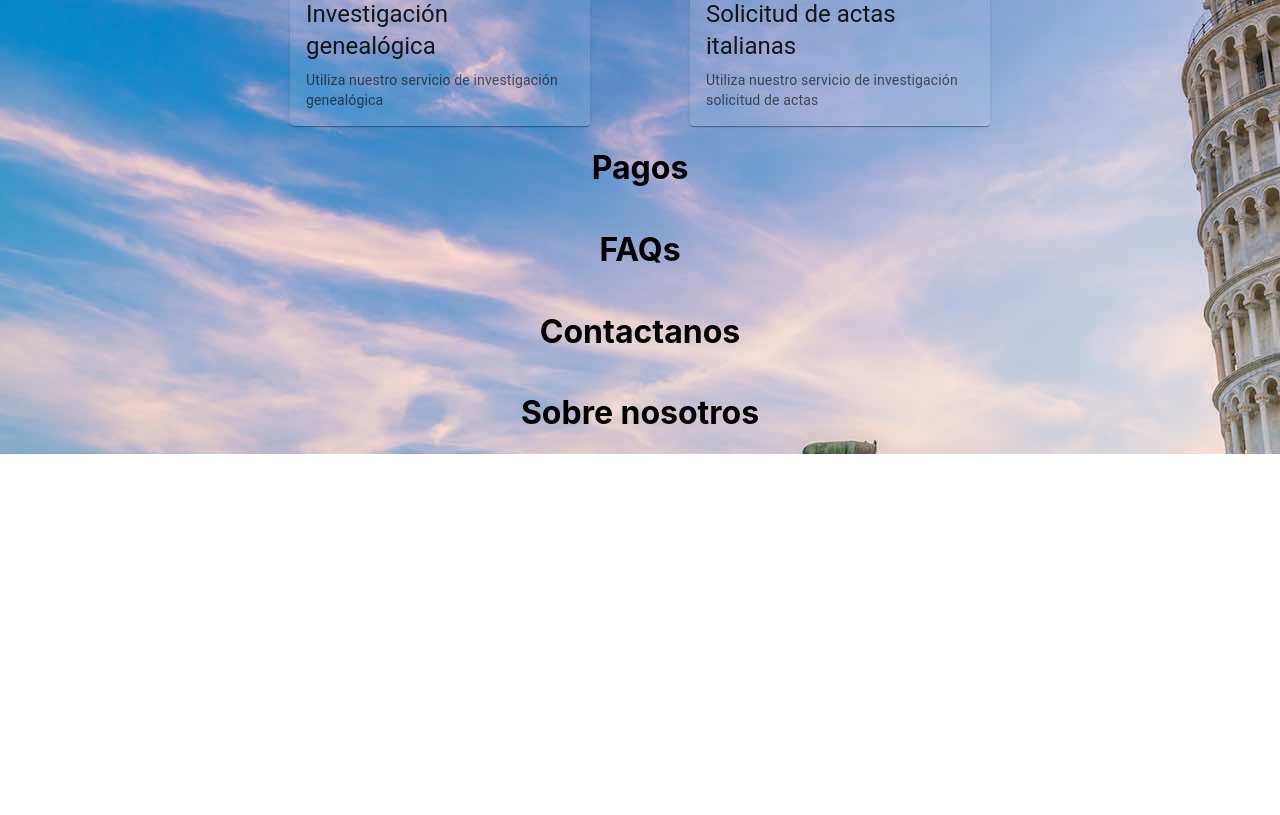
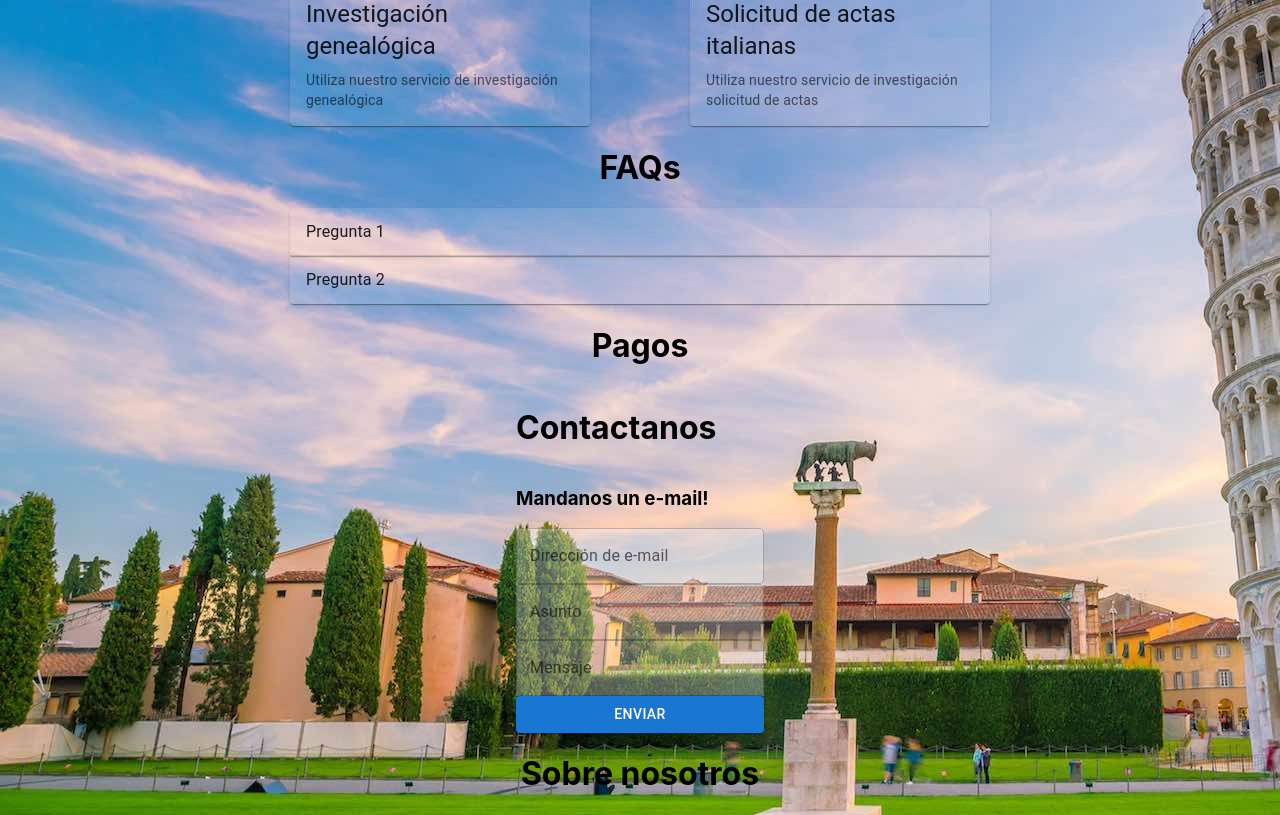
Before and after one commit to tomasrobino/actas-website, a React (Create React App) app: page / in a window 1280 px wide. Shown: the part 420-1235 px from the top of the page. Before the commit the page ends 874 px from the top, so only its background shows below. Built offline with nearby package versions, Linux system fonts and the light colour scheme.

Commit message:
FAQ functionality done and contact skeleton

```diff
--- a/src/App.css
+++ b/src/App.css
@@ -8,7 +8,7 @@
     display: flex;
     flex-direction: row;
     align-items: center;
-    justify-content: flex-end;
+    justify-content: center;
 
 }
 
@@ -45,3 +45,23 @@
 .serviceImg {
     width: 200px;
 }
+
+#faqsDiv {
+    display: flex;
+    flex-direction: column;
+    align-items: center;
+}
+
+.accordion {
+    background-color: rgb(255, 255, 255, 0.1);
+    width: 700px;
+}
+
+#contactForm {
+    display: flex;
+    flex-direction: column;
+}
+
+.formField {
+    background-color: rgb(255, 255, 255, 0.3);
+}
--- a/src/Body.js
+++ b/src/Body.js
@@ -8,8 +8,8 @@ function Body() {
     return(
         <div className="body">
             <Services/>
+            <FAQs/>
             <Payment/>
-            <FAQs/>
             <Contact/>
             <About/>
         </div>
--- a/src/BodySections/Contact.js
+++ b/src/BodySections/Contact.js
@@ -1,6 +1,43 @@
+import { TextField, Button } from "@mui/material";
+import { useState } from "react";
+
 function Contact() {
+    const [error, setError] = useState(false);
+
+    function handleClick() {
+    }
+
     return (
-        <h1 id="contact us">Contactanos</h1>
+        <div>
+            <h1 id="contact us">Contactanos</h1>
+            <div id="contactForm">
+                <h3>Mandanos un e-mail!</h3>
+                <TextField
+                    label="Dirección de e-mail"
+                    type="email"
+                    autoComplete="off"
+                    className="formField"
+                />
+                <TextField
+                    label="Asunto"
+                    type="email"
+                    autoComplete="off"
+                    className="formField"
+                />
+                <TextField
+                    label="Mensaje"
+                    type="text"
+                    autoComplete="off"
+                    className="formField"
+                />
+                <Button
+                    variant="contained"
+                    onClick={handleClick}
+                >
+                    Enviar
+                </Button>
+            </div>
+        </div>
     )
 }
 
--- a/src/BodySections/FAQs.js
+++ b/src/BodySections/FAQs.js
@@ -1,6 +1,31 @@
+import { Accordion, AccordionDetails, AccordionSummary, Typography } from "@mui/material";
+
 function FAQs() {
     return (
-        <h1 id="FAQs">FAQs</h1>
+        <div id="faqsDiv">
+            <h1 id="FAQs">FAQs</h1>
+            <Accordion className="accordion" sx={{ backgroundColor: "rgb(255, 255, 255, 0.1)" }}>
+                <AccordionSummary>
+                    <Typography>Pregunta 1</Typography>
+                </AccordionSummary>
+                <AccordionDetails>
+                    <Typography>
+                        htbfybdrthtdhdsreg
+                    </Typography>
+                </AccordionDetails>
+            </Accordion>
+            <Accordion className="accordion" sx={{ backgroundColor: "rgb(255, 255, 255, 0.1)" }}>
+                <AccordionSummary>
+                    <Typography>Pregunta 2</Typography>
+                </AccordionSummary>
+                <AccordionDetails>
+                    <Typography>
+                        skhngblsfdghfjn.guiñs
+                    </Typography>
+                </AccordionDetails>
+            </Accordion>
+        </div>
+
     )
 }
 
```
